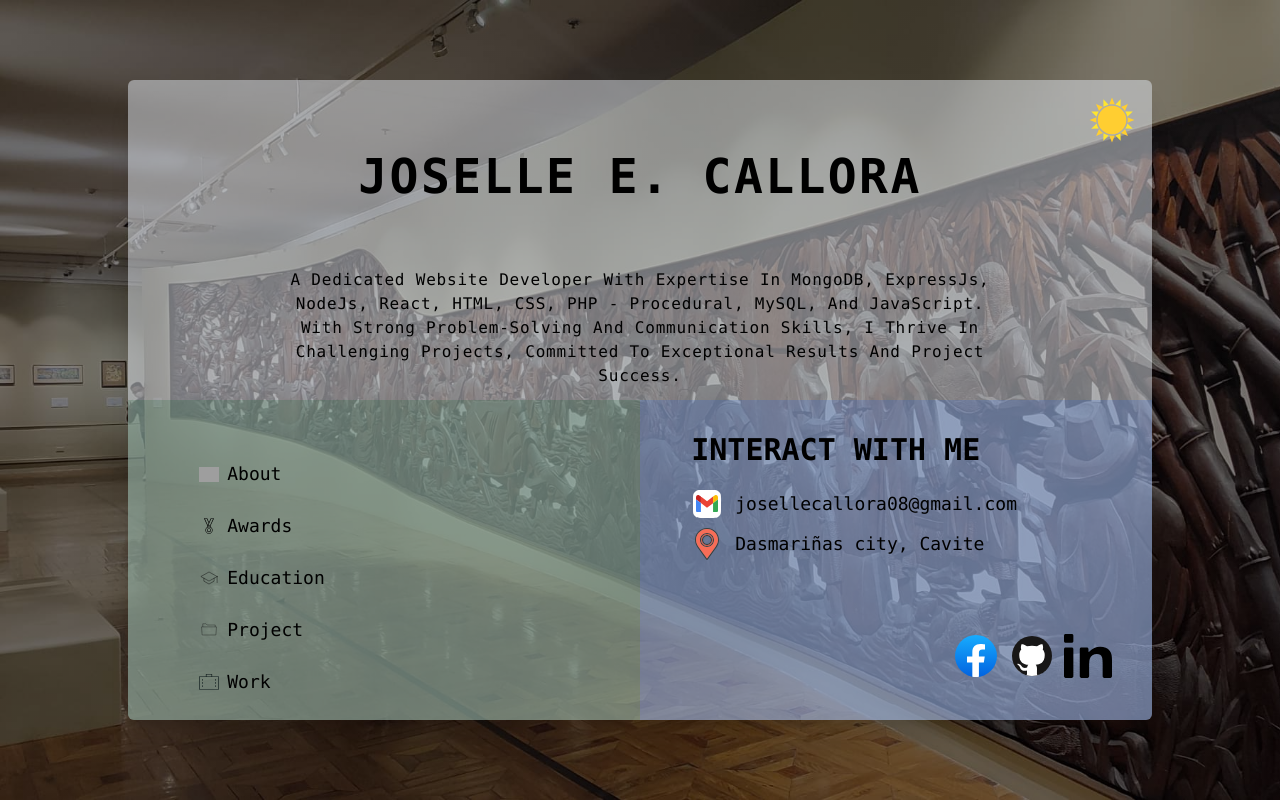
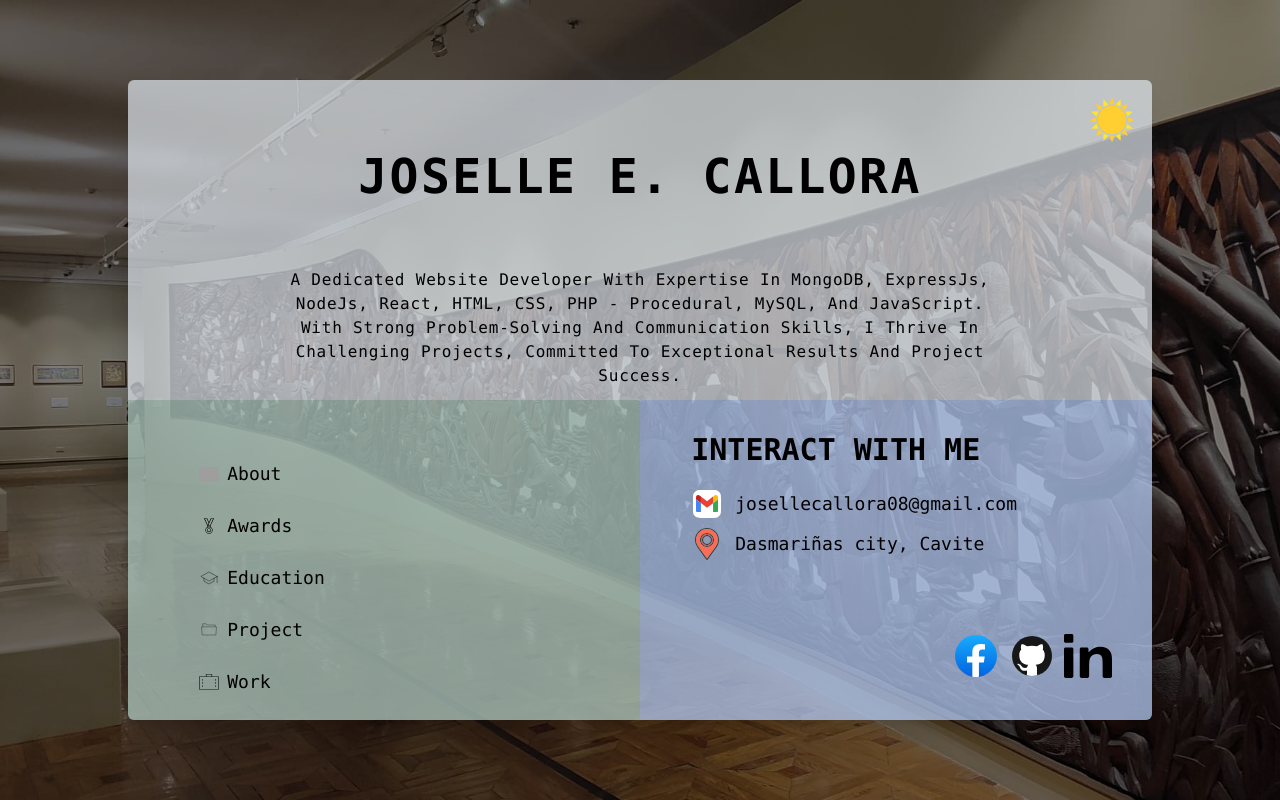
Before and after one commit to josellecallora08/portfolio, a React (Vite) app: page / in a window 1280 px wide. Built offline with nearby package versions, Linux system fonts and the light colour scheme; grey boxes are pictures that could not be loaded.

Commit message:
Fixed Animations and Opacity

```diff
--- a/src/component/Education.jsx
+++ b/src/component/Education.jsx
@@ -10,7 +10,7 @@ const Education = ({educationModal, setEducationModal, is_theme_dark}) => {
 
   return (
     <section id="education" className={`w-full h-full ${educationModal ? 'open' : 'fade-out hidden'} justify-center items-center`}>
-      <div className={`relative w-full h-auto md:w-3/5 m-auto bg-slate-200/50 rounded-md md:bg-slate-200/50 dark:bg-black/50 shadow-xl overflow-hidden`}>
+      <div className={`relative w-full h-auto md:w-3/5 m-auto bg-slate-200/50 rounded-md md:bg-slate-200/70 dark:bg-black/50 shadow-xl overflow-hidden`}>
         <h2 className='flex justify-start gap-2 text-2xl w-4/5 mx-auto h-fit py-8 md:text-4xl uppercase font-semibold font-mono group cursor-default tracking-widest dark:text-slate-300 bounce '>
           <img src={is_theme_dark ? d_education : education} alt="" className='w-8 h-8 md:w-16 md:h-10'/>Education
         </h2>
--- a/src/index.css
+++ b/src/index.css
@@ -29,7 +29,7 @@ body{
     color: rgb(37, 118, 37);
 }
 .open-card{
-    animation: opencard 1s;
+    animation: opencard .5s;
     overflow: hidden;
 }
 
@@ -41,13 +41,13 @@ body{
     overflow: hidden;
 }
 .left-transition{
-    animation: left-transition 1s;
+    animation: left-transition .6s;
 }
 .right-transition{
-    animation: right-transition 1s;
+    animation: right-transition .6s;
 }
 .show{
-    animation: show 2s;
+    animation: show .8s;
 }
 @keyframes show {
     0%{opacity: 0%;}
--- a/src/page/Home.jsx
+++ b/src/page/Home.jsx
@@ -114,7 +114,7 @@ const Home = () => {
 
   return (
     <div className={`w-full h-screen grid self-center`}>
-       <div className={`relative w-screen h-screen grid rounded-md shadow-xl bg-slate-200/50 m-auto md:flex-col md:w-4/5 md:h-4/5 dark:bg-black/80 open-card ${awardsModal || aboutModal || educationModal || projectModal || workModal ? 'duration-500 hidden' : 'md:flex open'}`}>
+       <div className={`relative w-screen h-screen grid rounded-md shadow-xl bg-slate-200/50 md:bg-slate-200/70 m-auto md:flex-col md:w-4/5 md:h-4/5 dark:bg-black/80 open-card ${awardsModal || aboutModal || educationModal || projectModal || workModal ? 'duration-500 hidden' : 'md:flex open'}`}>
             <div className={`w-4/5 h-4/5 md:w-full md:h-3/6 flex flex-wrap items-center justify-center  m-auto text-center  bounce`}>
                 <article className='mt-8'>
                     <h1 className='text-2xl md:text-5xl uppercase tracking-wider font-black font-mono dark:text-slate-300 cursor-default show'>Joselle E. Callora</h1>
```
